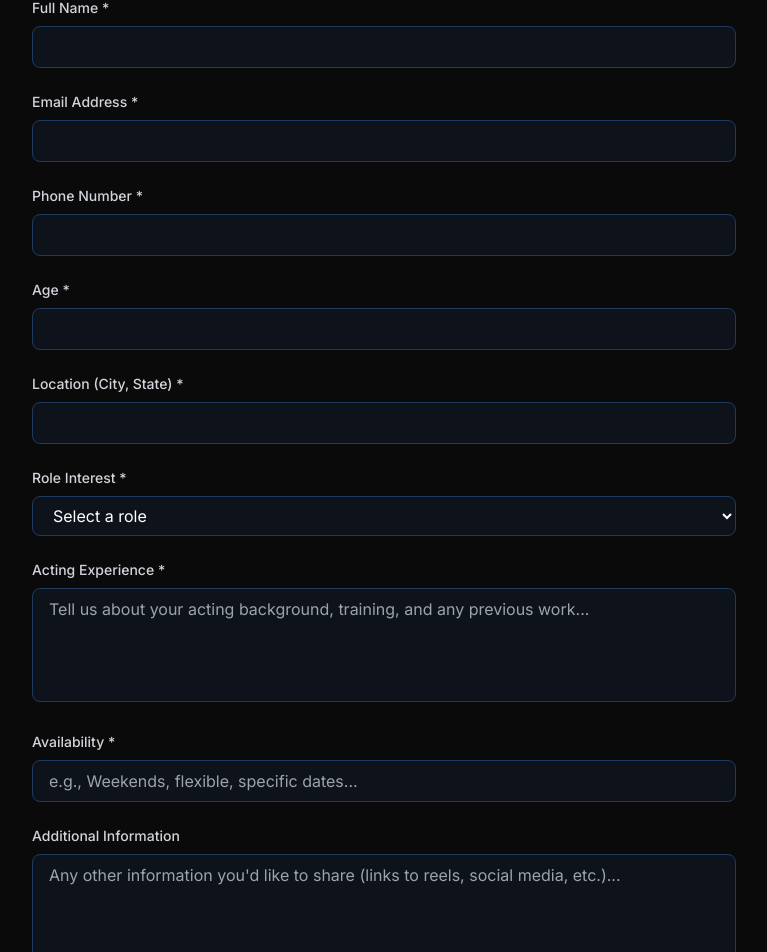
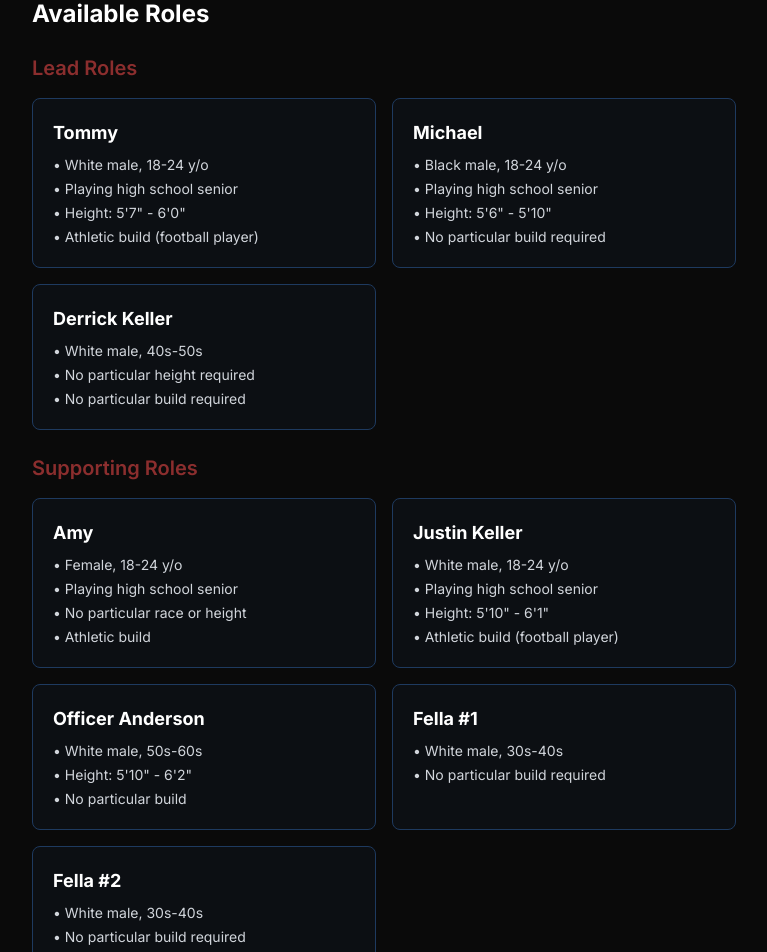
Before and after one commit to BenjaminBruton/ghostnotes, a Next.js app: page /casting in a window 1280 px wide. Shown: the part 611-1563 px from the top of the page, without its empty margins (256-1023 px from the left). Built offline with nearby package versions, Linux system fonts and the light colour scheme.

Commit message:
casting cards added

```diff
--- a/app/casting/page.tsx
+++ b/app/casting/page.tsx
@@ -101,6 +101,113 @@ export default function Casting() {
             </span>
           </li>
         </ul>
+      </div>
+
+      {/* Available Roles */}
+      <div className="mb-8">
+        <h2 className="text-2xl font-bold text-white mb-6">Available Roles</h2>
+
+        {/* Lead Roles */}
+        <div className="mb-6">
+          <h3 className="text-xl font-semibold text-primary-red mb-4">Lead Roles</h3>
+          <div className="grid grid-cols-1 md:grid-cols-2 gap-4">
+            {/* Tommy */}
+            <div className="bg-primary-blue bg-opacity-10 p-5 rounded-lg border border-primary-blue">
+              <h4 className="text-lg font-bold text-white mb-2">Tommy</h4>
+              <div className="space-y-1 text-gray-300 text-sm">
+                <p>• White male, 18-24 y/o</p>
+                <p>• Playing high school senior</p>
+                <p>• Height: 5'7" - 6'0"</p>
+                <p>• Athletic build (football player)</p>
+              </div>
+            </div>
+
+            {/* Michael */}
+            <div className="bg-primary-blue bg-opacity-10 p-5 rounded-lg border border-primary-blue">
+              <h4 className="text-lg font-bold text-white mb-2">Michael</h4>
+              <div className="space-y-1 text-gray-300 text-sm">
+                <p>• Black male, 18-24 y/o</p>
+                <p>• Playing high school senior</p>
+                <p>• Height: 5'6" - 5'10"</p>
+                <p>• No particular build required</p>
+              </div>
+            </div>
+
+            {/* Derrick Keller */}
+            <div className="bg-primary-blue bg-opacity-10 p-5 rounded-lg border border-primary-blue">
+              <h4 className="text-lg font-bold text-white mb-2">Derrick Keller</h4>
+              <div className="space-y-1 text-gray-300 text-sm">
+                <p>• White male, 40s-50s</p>
+                <p>• No particular height required</p>
+                <p>• No particular build required</p>
+              </div>
+            </div>
+          </div>
+        </div>
+
+        {/* Supporting Roles */}
+        <div className="mb-6">
+          <h3 className="text-xl font-semibold text-primary-red mb-4">Supporting Roles</h3>
+          <div className="grid grid-cols-1 md:grid-cols-2 gap-4">
+            {/* Amy */}
+            <div className="bg-primary-blue bg-opacity-10 p-5 rounded-lg border border-primary-blue">
+              <h4 className="text-lg font-bold text-white mb-2">Amy</h4>
+              <div className="space-y-1 text-gray-300 text-sm">
+                <p>• Female, 18-24 y/o</p>
+                <p>• Playing high school senior</p>
+                <p>• No particular race or height</p>
+                <p>• Athletic build</p>
+              </div>
+            </div>
+
+            {/* Justin Keller */}
+            <div className="bg-primary-blue bg-opacity-10 p-5 rounded-lg border border-primary-blue">
+              <h4 className="text-lg font-bold text-white mb-2">Justin Keller</h4>
+              <div className="space-y-1 text-gray-300 text-sm">
+                <p>• White male, 18-24 y/o</p>
+                <p>• Playing high school senior</p>
+                <p>• Height: 5'10" - 6'1"</p>
+                <p>• Athletic build (football player)</p>
+              </div>
+            </div>
+
+            {/* Officer Anderson */}
+            <div className="bg-primary-blue bg-opacity-10 p-5 rounded-lg border border-primary-blue">
+              <h4 className="text-lg font-bold text-white mb-2">Officer Anderson</h4>
+              <div className="space-y-1 text-gray-300 text-sm">
+                <p>• White male, 50s-60s</p>
+                <p>• Height: 5'10" - 6'2"</p>
+                <p>• No particular build</p>
+              </div>
+            </div>
+
+            {/* Fella #1 */}
+            <div className="bg-primary-blue bg-opacity-10 p-5 rounded-lg border border-primary-blue">
+              <h4 className="text-lg font-bold text-white mb-2">Fella #1</h4>
+              <div className="space-y-1 text-gray-300 text-sm">
+                <p>• White male, 30s-40s</p>
+                <p>• No particular build required</p>
+              </div>
+            </div>
+
+            {/* Fella #2 */}
+            <div className="bg-primary-blue bg-opacity-10 p-5 rounded-lg border border-primary-blue">
+              <h4 className="text-lg font-bold text-white mb-2">Fella #2</h4>
+              <div className="space-y-1 text-gray-300 text-sm">
+                <p>• White male, 30s-40s</p>
+                <p>• No particular build required</p>
+              </div>
+            </div>
+          </div>
+        </div>
+
+        {/* Extras */}
+        <div className="bg-primary-red bg-opacity-10 p-5 rounded-lg border border-primary-red">
+          <h3 className="text-xl font-semibold text-white mb-2">Extras</h3>
+          <p className="text-gray-300">
+            We're also looking for extras for various background scenes. All ages, genders, and ethnicities welcome.
+          </p>
+        </div>
       </div>
 
       {status === "success" && (
```
